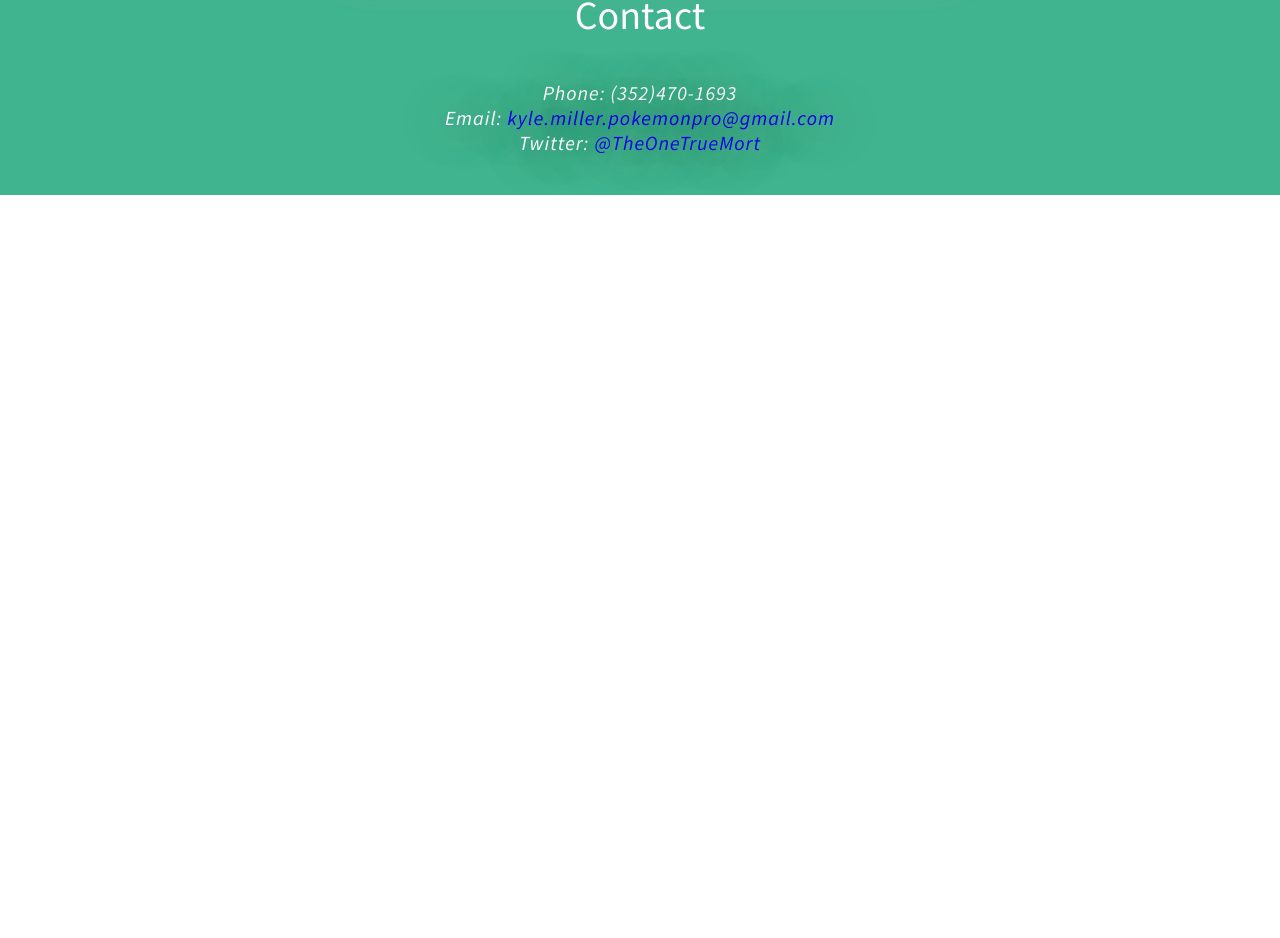
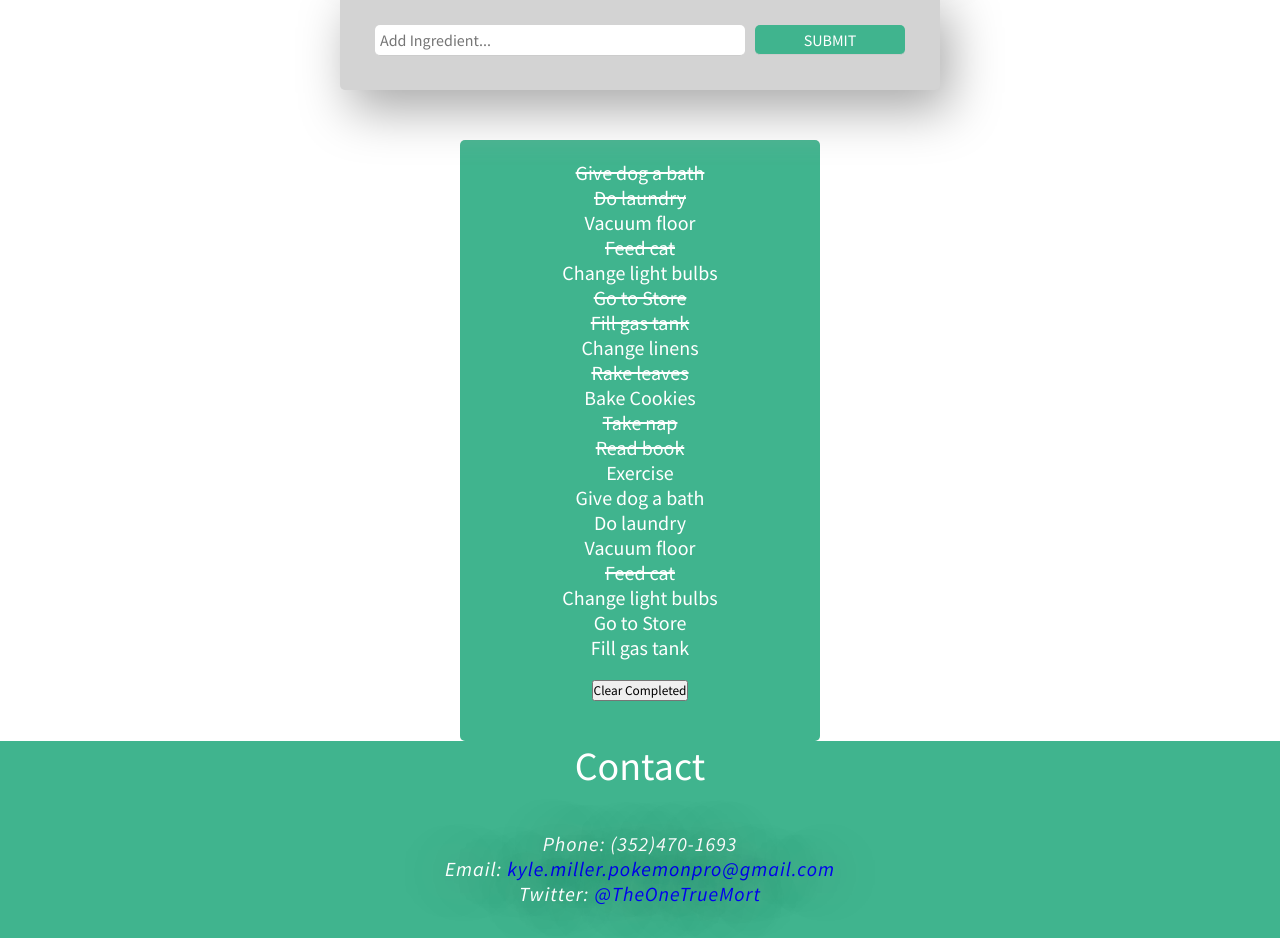
Before and after one commit to GuapDaddy/my-app, a React (Create React App) app: page / in a window 1280 px wide. Shown: the part 341-1279 px from the top of the page. Before the commit the page ends 800 px from the top, so only its background shows below. Built offline with nearby package versions, Linux system fonts and the light colour scheme.

Commit message:
adding form and local storage

```diff
--- a/src/App.css
+++ b/src/App.css
@@ -207,3 +207,17 @@ h1 {
 .twitter-share-button:hover {
   background-position: 0 -21px;
 }
+
+.todolist {
+  background-color: #40b48e;
+  font-size: 2rem;
+  width: 25%;
+  justify-content: center;
+  border-radius: .5rem;
+  padding-left: 2rem;
+  padding-right: 2rem;
+  padding-top: 2rem;
+  padding-bottom: 2rem;
+  text-align:center;
+  color: #ffffff;
+}
--- a/src/App.js
+++ b/src/App.js
@@ -3,9 +3,13 @@ import Axios from "axios"
 import { v4 as uuidv4 } from 'uuid';
 import Recipe from "./recipe"
 import './App.css';
+import data from './data.json'
+import ToDoList from './ToDoList'
+import ToDoForm from './ToDoForm'
 
 
 const App = () => {
+  const [toDoList, setToDoList] = useState(data)
   const [query,setQuery] = useState ("")
   const [recipes, setRecipe] = useState ([])
 
@@ -28,6 +32,25 @@ const App = () => {
     e.preventDefault()
     getData()
   }
+  const handleToggle = (id) => {
+    let mapped = toDoList.map (task=> {
+      return task.id == id ? { ...task, complete: !task.complete} : {...task}
+    })
+    setToDoList(mapped)
+  }
+
+  const handleFilter = () => {
+    let filtered = toDoList.filter(task =>{
+      return !task.complete
+    })
+    setToDoList(filtered)
+  }
+
+  const addTask = (userinput) => {
+    let copy = [...toDoList]
+    copy = [...copy, {id: toDoList.length +1, task: userinput, complete:false}]
+    setToDoList(copy)
+  }
 
   return (
     <div className="App">
@@ -36,6 +59,8 @@ const App = () => {
         <input type="text" placeholder = "Search" autoComplete = "off" onChange={onChange} value={query}/>
         <input type="submit" value="search" />
       </form>
+      <ToDoForm addTask={addTask}/>
+      <ToDoList toDoList={toDoList} handleToggle={handleToggle} handleFilter={handleFilter}/>
       <div className="recipes">
         {recipes !== [] && recipes.map(recipe => <Recipe key={uuidv4 ()} recipe={recipe} />)}
       </div>
--- /dev/null
+++ b/src/ToDo.js
@@ -0,0 +1,11 @@
+import React from "react"
+
+const ToDo = ({todo}) => {
+    return (
+        <div className={todo.complete ? "strike" : ""}>
+            {todo.task}
+        </div>
+    )
+}
+
+export default ToDo
--- /dev/null
+++ b/src/ToDoForm.js
@@ -0,0 +1,24 @@
+import React , {useState} from "react"
+
+const ToDoForm =({addTask}) => {
+
+    const [userInput, setUserInput] = useState('')
+
+    const handleChange = (e) => {
+        setUserInput(e.currentTarget.value)
+    }
+
+    const handleSubmit = (e) => {
+        e.preventDefault()
+        addTask(userInput)
+        setUserInput("")
+    }
+    return (
+        <form className="search-form" onSubmit={handleSubmit}>
+            <input value={userInput} type="text" onChange={handleChange} placeholder="Add Ingredient..."/>
+            <input type="submit" value="Submit"></input>
+        </form>
+    )
+}
+
+export default ToDoForm
--- /dev/null
+++ b/src/ToDoList.js
@@ -0,0 +1,17 @@
+import React from "react"
+import ToDo from "./ToDo"
+
+const ToDoList = ({toDoList, handleToggle, handleFilter}) => {
+    return (
+        <div className="todolist">
+            {toDoList.map(todo => {
+                return (
+                    <ToDo todo={todo} handleToggle={handleToggle} handleFilter={handleFilter} />
+                )
+            })}
+            <button style={{margin: '20px'}} onClick={handleFilter}>Clear Completed</button>
+        </div>
+    )
+}
+
+export default ToDoList
--- /dev/null
+++ b/src/data.json
@@ -0,0 +1,81 @@
+[{
+    "id": 1,
+    "task": "Give dog a bath",
+    "complete": true
+  }, {
+    "id": 2,
+    "task": "Do laundry",
+    "complete": true
+  }, {
+    "id": 3,
+    "task": "Vacuum floor",
+    "complete": false
+  }, {
+    "id": 4,
+    "task": "Feed cat",
+    "complete": true
+  }, {
+    "id": 5,
+    "task": "Change light bulbs",
+    "complete": false
+  }, {
+    "id": 6,
+    "task": "Go to Store",
+    "complete": true
+  }, {
+    "id": 7,
+    "task": "Fill gas tank",
+    "complete": true
+  }, {
+    "id": 8,
+    "task": "Change linens",
+    "complete": false
+  }, {
+    "id": 9,
+    "task": "Rake leaves",
+    "complete": true
+  }, {
+    "id": 10,
+    "task": "Bake Cookies",
+    "complete": false
+  }, {
+    "id": 11,
+    "task": "Take nap",
+    "complete": true
+  }, {
+    "id": 12,
+    "task": "Read book",
+    "complete": true
+  }, {
+    "id": 13,
+    "task": "Exercise",
+    "complete": false
+  }, {
+    "id": 14,
+    "task": "Give dog a bath",
+    "complete": false
+  }, {
+    "id": 15,
+    "task": "Do laundry",
+    "complete": false
+  }, {
+    "id": 16,
+    "task": "Vacuum floor",
+    "complete": false
+  }, {
+    "id": 17,
+    "task": "Feed cat",
+    "complete": true
+  }, {
+    "id": 18,
+    "task": "Change light bulbs",
+    "complete": false
+  }, {
+    "id": 19,
+    "task": "Go to Store",
+    "complete": false
+  }, {
+    "id": 20,
+    "task": "Fill gas tank",
+    "complete": false
+  }]
--- a/src/index.css
+++ b/src/index.css
@@ -11,3 +11,7 @@ code {
   font-family: source-code-pro, Menlo, Monaco, Consolas, 'Courier New',
     monospace;
 }
+
+.strike {
+  text-decoration: line-through;
+}
```
Also changed, not shown: src/form.js (added, +15 -0 lines).
